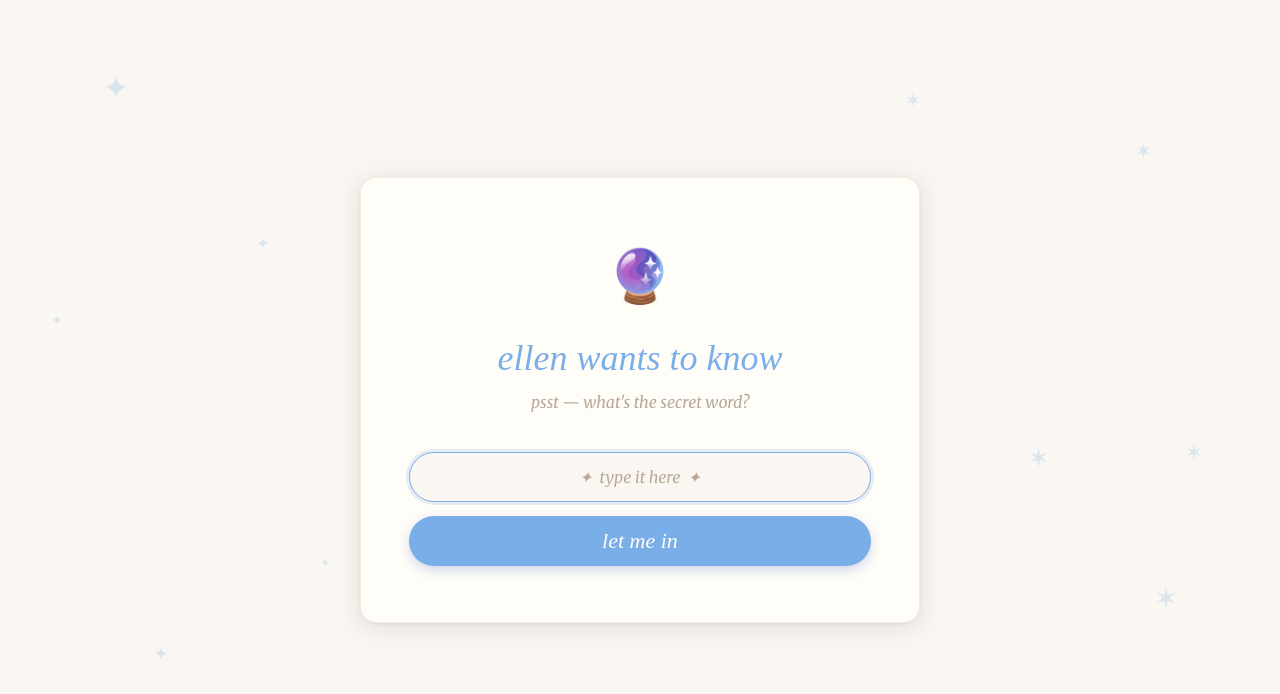
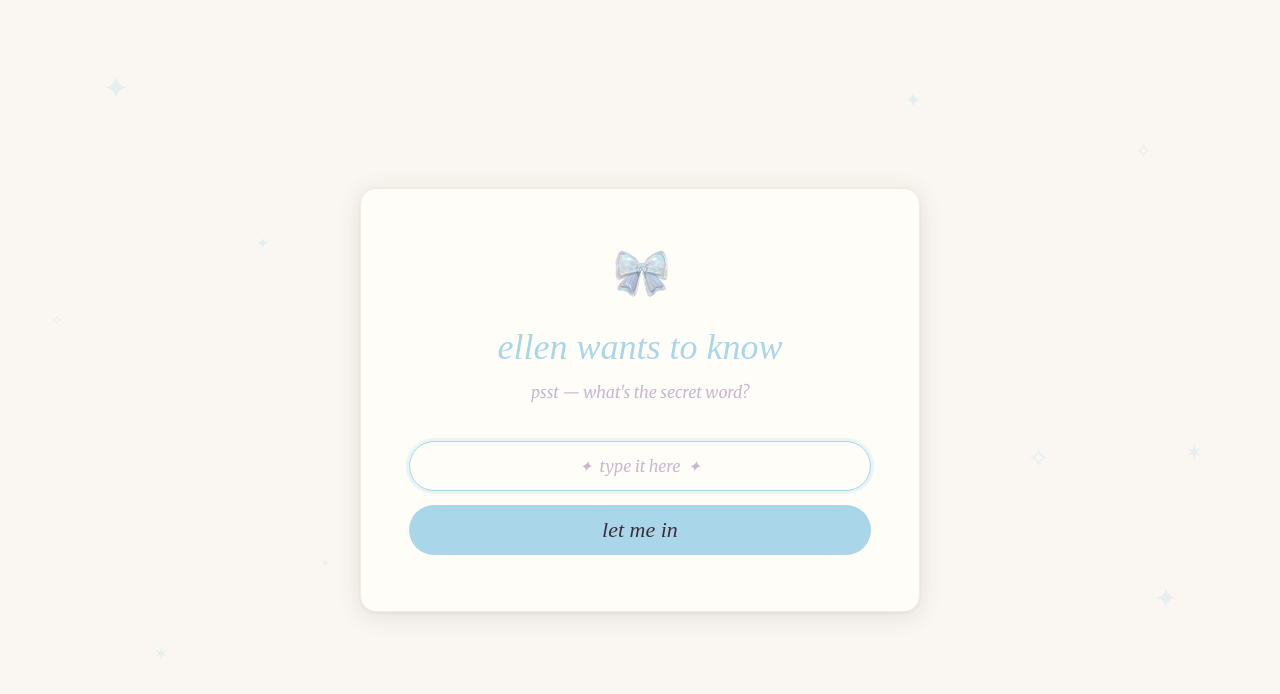
Before and after one commit to ellenxwchen/ellen-wants-to-know, a React (Vite) app: page / in a window 1280 px wide. Shown: the top 694 px of the page. Built offline with nearby package versions, Linux system fonts and the light colour scheme; a web font is replaced by a local one.

Commit message:
tweak questions, styling, bug fixes

```diff
--- a/src/components/Form.jsx
+++ b/src/components/Form.jsx
@@ -7,15 +7,15 @@ import styles from './Form.module.css'
 
 const BG_STARS = [
   { cls: 'deco1', char: '✦', size: 32, delay: 0 },
-  { cls: 'deco2', char: '✶', size: 20, delay: 1.5 },
-  { cls: 'deco3', char: '✦', size: 18, delay: 3 },
-  { cls: 'deco4', char: '✶', size: 28, delay: 4.5 },
-  { cls: 'deco5', char: '✦', size: 14, delay: 2 },
+  { cls: 'deco2', char: '✧', size: 20, delay: 1.5 },
+  { cls: 'deco3', char: '✶', size: 18, delay: 3 },
+  { cls: 'deco4', char: '✦', size: 28, delay: 4.5 },
+  { cls: 'deco5', char: '✧', size: 14, delay: 2 },
   { cls: 'deco6', char: '✶', size: 22, delay: 0.8 },
   { cls: 'deco7', char: '✦', size: 16, delay: 3.5 },
-  { cls: 'deco8', char: '✶', size: 26, delay: 5 },
-  { cls: 'deco9', char: '✦', size: 12, delay: 1.2 },
-  { cls: 'deco10', char: '✶', size: 20, delay: 2.8 },
+  { cls: 'deco8', char: '✧', size: 26, delay: 5 },
+  { cls: 'deco9', char: '✶', size: 12, delay: 1.2 },
+  { cls: 'deco10', char: '✦', size: 20, delay: 2.8 },
 ]
 
 export default function Form() {
@@ -73,6 +73,16 @@ export default function Form() {
 
   return (
     <div className={styles.wrapper}>
+      {BG_STARS.map(s => (
+        <span
+          key={s.cls}
+          className={`${styles.deco} ${styles[s.cls]}`}
+          style={{ fontSize: s.size, animationDelay: `${s.delay}s` }}
+        >
+          {s.char}
+        </span>
+      ))}
+
       <header className={styles.header}>
         <div className={styles.headerInner}>
           <span className={styles.logo}>ellen wants to know</span>
--- a/src/components/Form.module.css
+++ b/src/components/Form.module.css
@@ -3,6 +3,8 @@
   display: flex;
   flex-direction: column;
   background: var(--cream);
+  position: relative;
+  overflow: hidden;
 }
 
 .header {
@@ -29,7 +31,7 @@
   font-size: 22px;
   font-style: italic;
   font-weight: 400;
-  color: var(--terracotta);
+  color: var(--accent);
   white-space: nowrap;
 }
 
@@ -44,7 +46,6 @@
 .nav {
   display: flex;
   align-items: center;
-  justify-content: space-between;
   margin-top: 48px;
 }
 
@@ -68,21 +69,21 @@
   font-family: var(--font-hand);
   font-size: 20px;
   font-weight: 600;
-  color: var(--paper);
-  background: var(--terracotta);
+  color: var(--ink);
+  background: var(--accent);
   border: none;
   cursor: pointer;
   padding: 10px 28px;
-  border-radius: 2px;
+  border-radius: var(--radius);
   letter-spacing: 0.3px;
-  transition: background 0.15s, transform 0.1s;
-  box-shadow: 2px 2px 0 rgba(44, 36, 22, 0.15);
+  margin-left: auto;
+  transition: background 0.15s, transform 0.1s, box-shadow 0.15s;
 }
 
 .nextBtn:hover {
-  background: #5e9fe0;
+  background: var(--accent-dark);
   transform: translateY(-1px);
-  box-shadow: 2px 3px 0 rgba(44, 36, 22, 0.2);
+  box-shadow: 2px 3px 0 rgba(61, 46, 61, 0.2);
 }
 
 .nextBtn:active {
@@ -104,7 +105,7 @@
 /* floating decorative stars (matches Gate) */
 .deco {
   position: absolute;
-  color: var(--terracotta);
+  color: var(--accent);
   opacity: 0.25;
   font-size: 24px;
   animation: float 6s ease-in-out infinite;
@@ -150,7 +151,7 @@
   font-size: 40px;
   font-style: italic;
   font-weight: 400;
-  color: var(--terracotta);
+  color: var(--accent);
   margin: 0 0 10px;
   line-height: 1.2;
 }
--- a/src/components/FormSection.module.css
+++ b/src/components/FormSection.module.css
@@ -52,6 +52,7 @@
   line-height: 1.6;
   color: var(--ink-light);
   margin: 8px 0 12px;
+  white-space: pre-line;
 }
 
 .questions {
--- a/src/components/Gate.jsx
+++ b/src/components/Gate.jsx
@@ -5,15 +5,15 @@ const CODE = import.meta.env.VITE_ACCESS_CODE
 
 const BG_STARS = [
   { cls: 'deco1', char: '✦', size: 32, delay: 0 },
-  { cls: 'deco2', char: '✶', size: 20, delay: 1.5 },
-  { cls: 'deco3', char: '✦', size: 18, delay: 3 },
-  { cls: 'deco4', char: '✶', size: 28, delay: 4.5 },
-  { cls: 'deco5', char: '✦', size: 14, delay: 2 },
+  { cls: 'deco2', char: '✧', size: 20, delay: 1.5 },
+  { cls: 'deco3', char: '✶', size: 18, delay: 3 },
+  { cls: 'deco4', char: '✦', size: 28, delay: 4.5 },
+  { cls: 'deco5', char: '✧', size: 14, delay: 2 },
   { cls: 'deco6', char: '✶', size: 22, delay: 0.8 },
   { cls: 'deco7', char: '✦', size: 16, delay: 3.5 },
-  { cls: 'deco8', char: '✶', size: 26, delay: 5 },
-  { cls: 'deco9', char: '✦', size: 12, delay: 1.2 },
-  { cls: 'deco10', char: '✶', size: 20, delay: 2.8 },
+  { cls: 'deco8', char: '✧', size: 26, delay: 5 },
+  { cls: 'deco9', char: '✶', size: 12, delay: 1.2 },
+  { cls: 'deco10', char: '✦', size: 20, delay: 2.8 },
 ]
 
 let nextId = 0
@@ -83,7 +83,7 @@ export default function Gate({ onUnlock }) {
       ))}
 
       <div className={styles.card}>
-        <div className={styles.emoji}>🔮</div>
+        <img className={styles.emoji} src={`${import.meta.env.BASE_URL}favicon.png`} alt="" />
         <h1 className={styles.title}>ellen wants to know</h1>
         <p className={styles.sub}>psst — what's the secret word?</p>
         <form onSubmit={handleSubmit} className={styles.form}>
--- a/src/components/Gate.module.css
+++ b/src/components/Gate.module.css
@@ -12,7 +12,7 @@
 /* floating decorative stars */
 .deco {
   position: absolute;
-  color: var(--terracotta);
+  color: var(--accent);
   opacity: 0.25;
   font-size: 24px;
   animation: float 6s ease-in-out infinite;
@@ -49,7 +49,8 @@
 }
 
 .emoji {
-  font-size: 52px;
+  width: 64px;
+  height: auto;
   margin-bottom: 20px;
 }
 
@@ -57,7 +58,7 @@
 .spark {
   position: absolute;
   pointer-events: none;
-  color: var(--terracotta);
+  color: var(--accent);
   opacity: 0;
   animation: burst 0.7s ease-out forwards;
   transform-origin: center;
@@ -73,7 +74,7 @@
   font-style: italic;
   font-size: 36px;
   font-weight: 400;
-  color: var(--terracotta);
+  color: var(--accent);
   margin: 0 0 10px;
   line-height: 1.2;
 }
@@ -94,8 +95,8 @@
 .input {
   font-family: var(--font-body);
   font-size: 16px;
-  color: var(--ink);
-  background: var(--cream);
+  color: var(--ink-light);
+  background: var(--paper);
   border: 1.5px solid var(--cream-dark);
   border-radius: 100px;
   padding: 14px 20px;
@@ -104,6 +105,7 @@
   outline: none;
   transition: border-color 0.2s, box-shadow 0.2s;
   letter-spacing: 2px;
+  caret-color: var(--accent-dark);
 }
 
 .input::placeholder {
@@ -113,8 +115,8 @@
 }
 
 .input:focus {
-  border-color: var(--terracotta);
-  box-shadow: 0 0 0 3px rgba(91, 126, 201, 0.15);
+  border-color: var(--accent);
+  box-shadow: 0 0 0 3px rgba(169, 214, 232, 0.25);
 }
 
 .btn {
@@ -122,20 +124,19 @@
   font-style: italic;
   font-size: 22px;
   font-weight: 400;
-  color: var(--paper);
-  background: var(--terracotta);
+  color: var(--ink);
+  background: var(--accent);
   border: none;
   cursor: pointer;
   padding: 12px 28px;
   border-radius: 100px;
   transition: background 0.15s, transform 0.1s, box-shadow 0.15s;
-  box-shadow: 0 4px 12px rgba(91, 126, 201, 0.3);
 }
 
 .btn:hover {
-  background: #5e9fe0;
+  background: var(--accent-dark);
   transform: translateY(-2px);
-  box-shadow: 0 6px 16px rgba(91, 126, 201, 0.4);
+  box-shadow: 0 6px 16px rgba(127, 184, 209, 0.45);
 }
 
 .btn:active {
@@ -152,6 +153,6 @@
 
 .shake {
   animation: shake 0.4s ease-in-out;
-  border-color: var(--dusty-rose) !important;
+  border-color: var(--error) !important;
   box-shadow: 0 0 0 3px rgba(212, 132, 154, 0.2) !important;
 }
--- a/src/components/ProgressBar.module.css
+++ b/src/components/ProgressBar.module.css
@@ -15,12 +15,12 @@
 }
 
 .dot.done {
-  background: var(--terracotta-light);
-  border-color: var(--terracotta);
+  background: var(--accent-light);
+  border-color: var(--accent);
 }
 
 .dot.active {
-  background: var(--terracotta);
-  border-color: var(--terracotta);
+  background: var(--accent);
+  border-color: var(--accent);
   transform: scale(1.3);
 }
--- a/src/components/Question.jsx
+++ b/src/components/Question.jsx
@@ -8,7 +8,8 @@ function AutoGrowTextarea({ className, value, onChange, ...props }) {
     const el = ref.current
     if (!el) return
     el.style.height = 'auto'
-    el.style.height = `${el.scrollHeight}px`
+    const borderHeight = el.offsetHeight - el.clientHeight
+    el.style.height = `${el.scrollHeight + borderHeight}px`
   }, [value])
 
   return (
--- a/src/components/Question.module.css
+++ b/src/components/Question.module.css
@@ -35,16 +35,16 @@
 .textarea {
   font-family: var(--font-body);
   font-size: 16px;
-  color: var(--ink);
+  color: var(--ink-light);
   background: var(--paper);
-  border: 1px solid var(--cream-dark);
-  border-bottom: 2px solid var(--ink-faint);
-  border-radius: var(--radius) var(--radius) 0 0;
+  border: 1.5px solid var(--cream-dark);
+  border-radius: var(--radius);
   padding: 12px 14px;
   width: 100%;
   transition: border-color 0.15s, box-shadow 0.15s;
   outline: none;
   -webkit-appearance: none;
+  caret-color: var(--accent-dark);
 }
 
 .input {
@@ -62,9 +62,8 @@
 
 .input:focus,
 .textarea:focus {
-  border-color: var(--cream-dark);
-  border-bottom-color: var(--terracotta);
-  box-shadow: 0 2px 0 var(--terracotta);
+  border-color: var(--accent);
+  box-shadow: 0 0 0 3px rgba(169, 214, 232, 0.25);
 }
 
 .textarea {
@@ -86,7 +85,7 @@
   color: var(--ink-light);
   background: var(--paper);
   border: 1.5px solid var(--cream-dark);
-  border-radius: 2px;
+  border-radius: var(--radius);
   padding: 8px 16px;
   cursor: pointer;
   transition: border-color 0.15s, background 0.15s, color 0.15s, transform 0.1s;
@@ -94,16 +93,15 @@
 }
 
 .choice:hover {
-  border-color: var(--terracotta-light);
+  border-color: var(--accent-light);
   color: var(--ink);
   transform: translateY(-1px);
 }
 
 .choice.choiceSelected {
-  background: var(--terracotta);
-  border-color: var(--terracotta);
-  color: var(--paper);
-  font-weight: 600;
+  background: var(--accent);
+  border-color: var(--accent);
+  color: var(--ink);
 }
 
 /* multicheck + freeform */
@@ -126,6 +124,16 @@
   font-size: 24px;
   padding: 14px 32px;
   letter-spacing: 0.5px;
+}
+
+.choicesFun .choiceFun:nth-child(1) {
+  font-size: 14px;
+  padding: 6px 14px;
+}
+
+.choicesFun .choiceFun:nth-child(2) {
+  font-size: 18px;
+  padding: 8px 18px;
 }
 
 .choiceFun.choiceSelected {
@@ -153,7 +161,7 @@
   color: var(--ink-light);
   background: var(--paper);
   border: 1.5px solid var(--cream-dark);
-  border-radius: 2px;
+  border-radius: var(--radius);
   padding: 8px 14px;
   cursor: pointer;
   display: flex;
@@ -164,12 +172,12 @@
 }
 
 .check:hover {
-  border-color: var(--terracotta-light);
+  border-color: var(--accent-light);
 }
 
 .check.checkSelected {
-  border-color: var(--terracotta);
-  background: rgba(196, 97, 74, 0.06);
+  border-color: var(--accent);
+  background: rgba(169, 214, 232, 0.1);
   color: var(--ink);
 }
 
@@ -177,12 +185,12 @@
   width: 18px;
   height: 18px;
   border: 1.5px solid currentColor;
-  border-radius: 2px;
+  border-radius: 4px;
   display: flex;
   align-items: center;
   justify-content: center;
   flex-shrink: 0;
   font-size: 12px;
   font-weight: 700;
-  color: var(--terracotta);
+  color: var(--accent);
 }
--- a/src/index.css
+++ b/src/index.css
@@ -6,19 +6,16 @@
   --cream: #faf7f2;
   --cream-dark: #f2ece0;
   --paper: #fffdf8;
-  --ink: #2c2416;
-  --ink-light: #6b5d4f;
-  --ink-faint: #b8a898;
-  --terracotta: #7aaee8;
-  --terracotta-light: #a8cbf0;
-  --sage: #7a9e7e;
-  --dusty-rose: #d4849a;
-  --dusty-rose-light: #e8b4c2;
-  --mustard: #d4a843;
-  --tape: rgba(212, 168, 67, 0.35);
-  --shadow-soft: 0 2px 12px rgba(44, 36, 22, 0.08), 0 1px 3px rgba(44, 36, 22, 0.05);
-  --shadow-card: 0 4px 24px rgba(44, 36, 22, 0.12), 0 1px 4px rgba(44, 36, 22, 0.06);
-  --radius: 4px;
+  --ink: #3d2e3d;
+  --ink-light: #7d6b80;
+  --ink-faint: #c9b9ce;
+  --accent: #a9d6e8;
+  --accent-light: #d4eef6;
+  --accent-dark: #7fb8d1;
+  --error: #d4849a;
+  --shadow-soft: 0 2px 12px rgba(61, 46, 61, 0.08), 0 1px 3px rgba(61, 46, 61, 0.05);
+  --shadow-card: 0 4px 24px rgba(61, 46, 61, 0.12), 0 1px 4px rgba(61, 46, 61, 0.06);
+  --radius: 10px;
   --font-hand: 'Merriweather', Georgia, serif;
   --font-body: 'Merriweather', Georgia, serif;
   --font-serif: 'Playfair Display', Georgia, serif;
```
Also changed, not shown: src/data/questions.js (+38 -27 lines).
